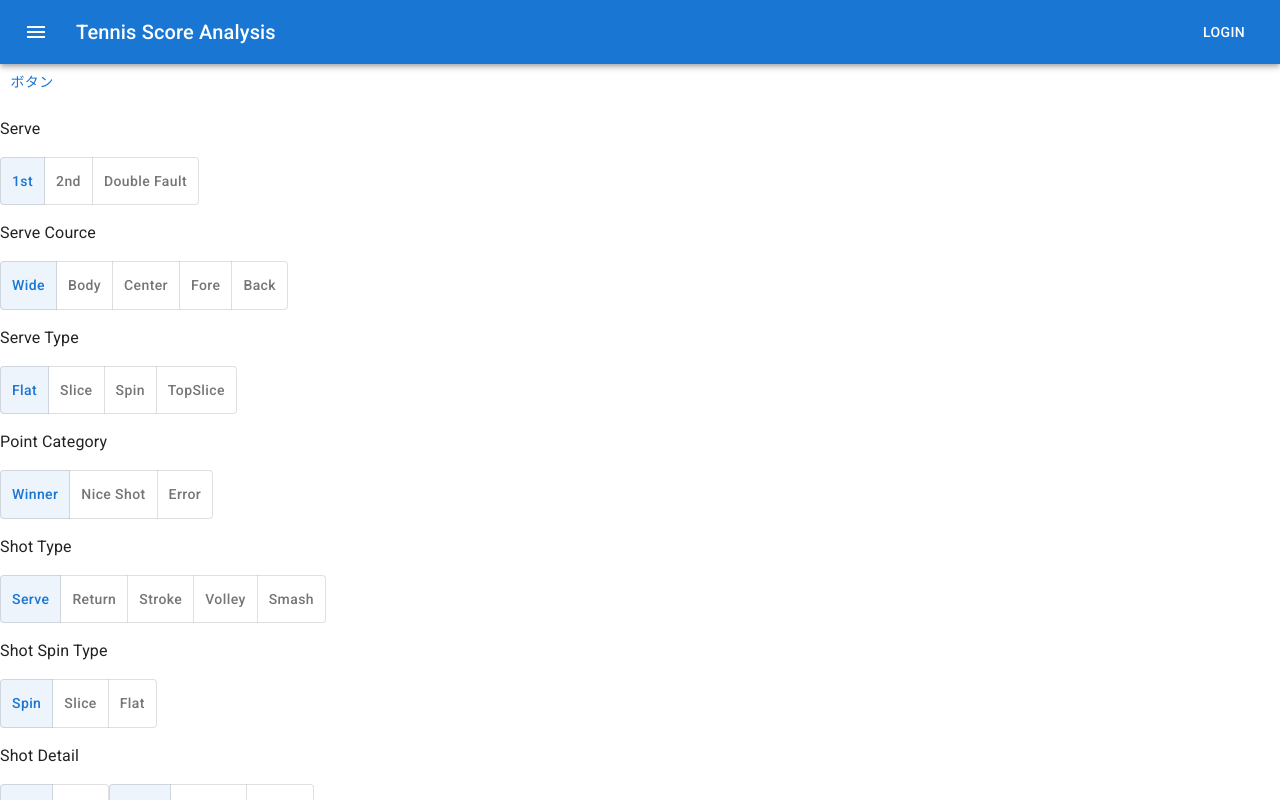
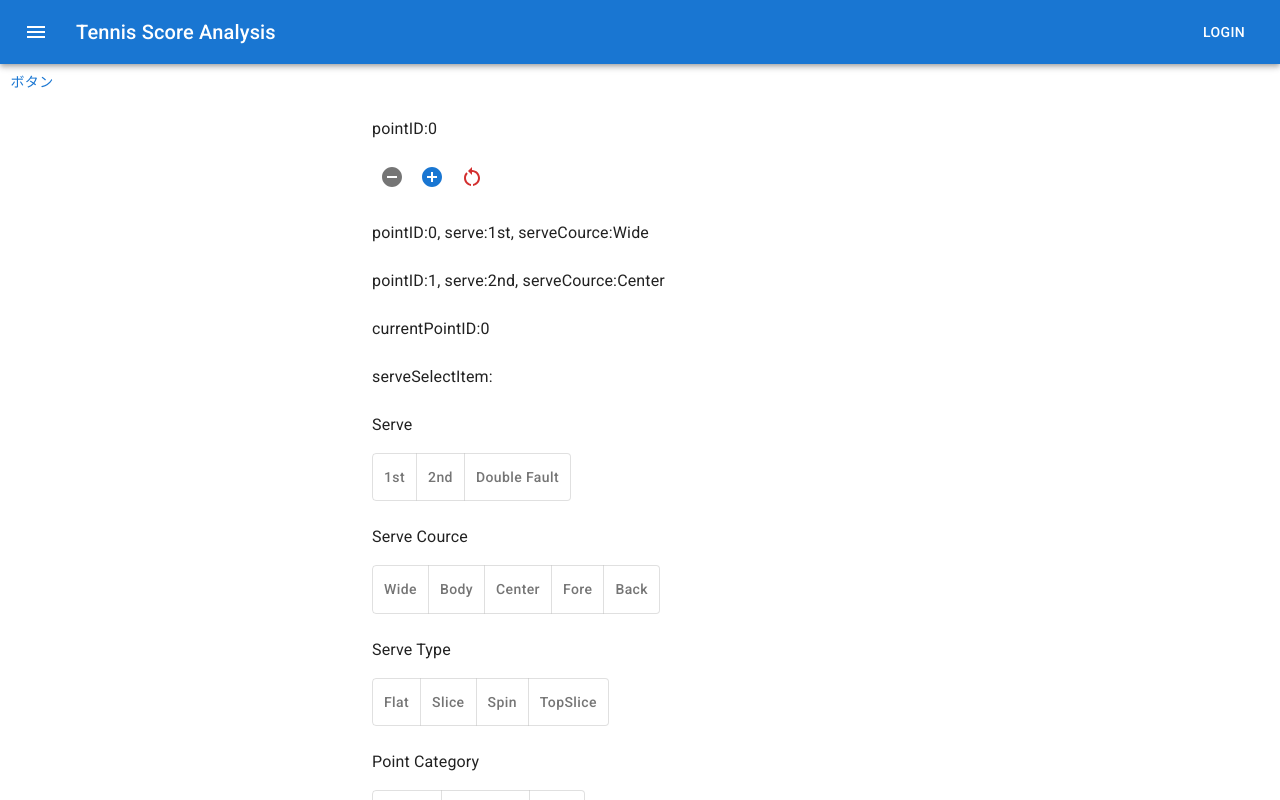
Before and after one commit to yamaguchi17/tennis-score-analysis, a React (Create React App) app: page / in a window 1280 px wide. Both pictures are taken after a click on the button "ボタン". Shown: the top 800 px of the page. Built offline with nearby package versions, Linux system fonts and the light colour scheme.

Commit message:
point管理配列追加

```diff
--- a/src/components/Record.tsx
+++ b/src/components/Record.tsx
@@ -1,28 +1,72 @@
 import { ChangeEvent, useState, FC, useCallback, useContext } from "react";
 import styled from '@emotion/styled'
 import Button from "@mui/material/Button";
+import Box from "@mui/material/Box";
+import IconButton from "@mui/material/IconButton";
 import ToggleButton from '@mui/material/ToggleButton';
 import ToggleButtonGroup from '@mui/material/ToggleButtonGroup';
+import { Container} from "@mui/material";
+import AddCircleIcon from '@mui/icons-material/AddCircle';
+import RemoveCircleIcon from '@mui/icons-material/RemoveCircle';
+import RestartAltIcon from '@mui/icons-material/RestartAlt';
+
+//pointを全て保持する配列を作成する
+const objArr: { aaa:number, bbb:string }[] =  [ { aaa:0, bbb: "A" }, { aaa:1, bbb: "B" } ];
+
+//point型定義
+type PointType = {
+    pointID: number;
+    serve?: string;
+    serveCource?: string;
+};
+
+let pointArray:PointType[] = [{pointID:0,serve:"1st",serveCource:"Wide"},{pointID:1,serve:"2nd",serveCource:"Center"}];
+
+
 
 
 export const Record = () => {
 
+    //確認用
+    const objArrClick = ():void => {
+        objArr.push({aaa:2, bbb:"C"});
+        objArr.map((value) => { console.log(value)});
+    };
+
+    //pointIDstate
+    const [currentPointID, setPointID] = useState(0);
+
+    const onClickPointIDAdd = () => {
+        const nextPointID = currentPointID + 1;
+        if ( nextPointID > pointArray.length -1 ) {
+            pointArray.push({pointID:nextPointID,serve:"",serveCource:""});
+        };
+        setPointID(nextPointID);
+    };
+    const onClickPointIDSubtract = () => {
+        if (currentPointID > 0 )setPointID(currentPointID - 1);
+    };
+    const onClickPointIDZero = () => {
+        setPointID(0);
+        pointArray = [{pointID:0}];
+    };
+
     //Serveボタン用state
-    const [serveSelectItem, setServeItem] = useState('1st');
+    const [serveSelectItem, setServeItem] = useState('');
     //Serve Courseボタン用state
-    const [serveCourceSelectItem, setServeCourceItem] = useState('Wide');
+    const [serveCourceSelectItem, setServeCourceItem] = useState('');
     //Serve Typeボタン用state
-    const [serveTypeSelectItem, setServeTypeItem] = useState('Flat');
+    const [serveTypeSelectItem, setServeTypeItem] = useState('');
     //Point Categoryボタン用state
-    const [pointCategorySelectItem, setPointCategoryItem] = useState('Winner');
+    const [pointCategorySelectItem, setPointCategoryItem] = useState('');
     //Shot Typeボタン用state
-    const [shotTypeSelectItem, setShotTypeItem] = useState('Serve');
+    const [shotTypeSelectItem, setShotTypeItem] = useState('');
     //Shot Spin Typeボタン用state
-    const [shotSpinTypeSelectItem, setShotSpinTypeItem] = useState('Spin');
+    const [shotSpinTypeSelectItem, setShotSpinTypeItem] = useState('');
     //Shot Detailボタン用state
-    const [shotDetailSelectItem, setShotDetailItem] = useState('Fore');
+    const [shotDetailSelectItem, setShotDetailItem] = useState('');
     //Shot Detail Courceボタン用state
-    const [shotDetailCourceSelectItem, setShotDetailCourceItem] = useState('Cross');
+    const [shotDetailCourceSelectItem, setShotDetailCourceItem] = useState('');
 
     //Serveボタン押下処理
     const serveChange = (
@@ -87,6 +131,34 @@ export const Record = () => {
 
     return (
         <>
+            <Container maxWidth="sm"
+                sx={{
+                    display: 'flex',
+                    flexDirection: 'column',
+                    '& > *': { m: 1},
+                    '& > p': { mt: 2},
+                }}
+            >
+            <p>pointID:{currentPointID}</p>
+            <Box>
+                <IconButton aria-label="Subtract" onClick={onClickPointIDSubtract}>
+                    <RemoveCircleIcon color="action"/>
+                </IconButton>
+                <IconButton aria-label="add" onClick={onClickPointIDAdd}>
+                    <AddCircleIcon color="primary"/>
+                </IconButton>
+                <IconButton aria-label="add" onClick={onClickPointIDZero}>
+                    <RestartAltIcon color="error"/>
+                </IconButton>
+
+            </Box>
+            {pointArray.map((value) => {
+                return (
+                  <p key={value.pointID}>pointID:{value.pointID}, serve:{value.serve}, serveCource:{value.serveCource}</p>
+                );
+            })}
+            <p>currentPointID:{pointArray[currentPointID].pointID}</p>
+            <p>serveSelectItem:{serveSelectItem}</p>
             <p>Serve</p>
             <ToggleButtonGroup
                 color="primary"
@@ -178,6 +250,55 @@ export const Record = () => {
                 <CustomToggleButton value="Straight">Straight</CustomToggleButton>
                 <CustomToggleButton value="Center">Center</CustomToggleButton>
             </ToggleButtonGroup>
+            </Container>
+
+            {/* <p>Serve</p>
+            <CToggleButtonGroup
+                state={serveSelectItem}
+                setState={setServeItem}
+                elements={["1st","2nd","Double Fault"]}
+            ></CToggleButtonGroup>
+            <p>Serve Cource</p>
+            <CToggleButtonGroup
+                state={serveCourceSelectItem}
+                setState={setServeCourceItem}
+                elements={["Wide","Body","Center", "Fore", "Back"]}
+            ></CToggleButtonGroup>
+            <p>Serve Type</p>
+            <CToggleButtonGroup
+                state={serveTypeSelectItem}
+                setState={setServeTypeItem}
+                elements={["Flat","Slice","Spin", "TopSlice"]}
+            ></CToggleButtonGroup>
+            <p>Point Category</p>
+            <CToggleButtonGroup
+                state={pointCategorySelectItem}
+                setState={setPointCategoryItem}
+                elements={["Winner","Nice Shot","Error"]}
+            ></CToggleButtonGroup>
+            <p>Shot Type</p>
+            <CToggleButtonGroup
+                state={shotTypeSelectItem}
+                setState={setShotTypeItem}
+                elements={["Serve","Return","Stroke", "Volley", "Smash"]}
+            ></CToggleButtonGroup>
+            <p>Shot Spin Type</p>
+            <CToggleButtonGroup
+                state={shotSpinTypeSelectItem}
+                setState={setShotSpinTypeItem}
+                elements={["Spin","Slice","Flat"]}
+            ></CToggleButtonGroup>
+            <p>Shot Detail</p>
+            <CToggleButtonGroup
+                state={shotDetailSelectItem}
+                setState={setShotDetailItem}
+                elements={["Fore","Back"]}
+            ></CToggleButtonGroup>
+            <CToggleButtonGroup
+                state={shotDetailCourceSelectItem}
+                setState={setShotDetailCourceItem}
+                elements={["Cross","Straight","Center"]}
+            ></CToggleButtonGroup>             */}
         </>
     );
 }
@@ -187,3 +308,43 @@ const CustomToggleButton = styled(ToggleButton)({
     //勝手に大文字になる設定を取り除く
     textTransform: 'none'
 });
+
+
+
+    // //汎用トグルボタングループ型定義
+    // type CToggleButtonGroupType = {
+    //     state: string;
+    //     setState: any;
+    //     elements: string[];
+    // };
+
+    // //汎用トグルボタングループ
+    // const CToggleButtonGroup = (props: CToggleButtonGroupType) => {
+    //     const { state, setState, elements } = props;
+    //     console.log("汎用トグルボタングループ処理");
+    //     return (
+    //         <ToggleButtonGroup
+    //             color="primary"
+    //             value={state}
+    //             exclusive
+    //             onChange={ToggleOnChange(setState)}
+    //         >
+    //             {
+    //                 elements.map((element) => {
+    //                     return <CustomToggleButton value={element} aria-label={element} key={element}>{element}</CustomToggleButton>
+    //                 })
+    //             }
+    //         </ToggleButtonGroup>
+    //     );
+    // };
+
+    // //トグルボタン押下汎用処理
+    // const ToggleOnChange = (setState:any) => {
+    //     console.log("汎用ボタン処理");
+    //     return (
+    //         event: React.MouseEvent<HTMLElement>,
+    //         newSelectItem: string,
+    //     ) => {
+    //         setState(newSelectItem);
+    //     };
+    // }
```
